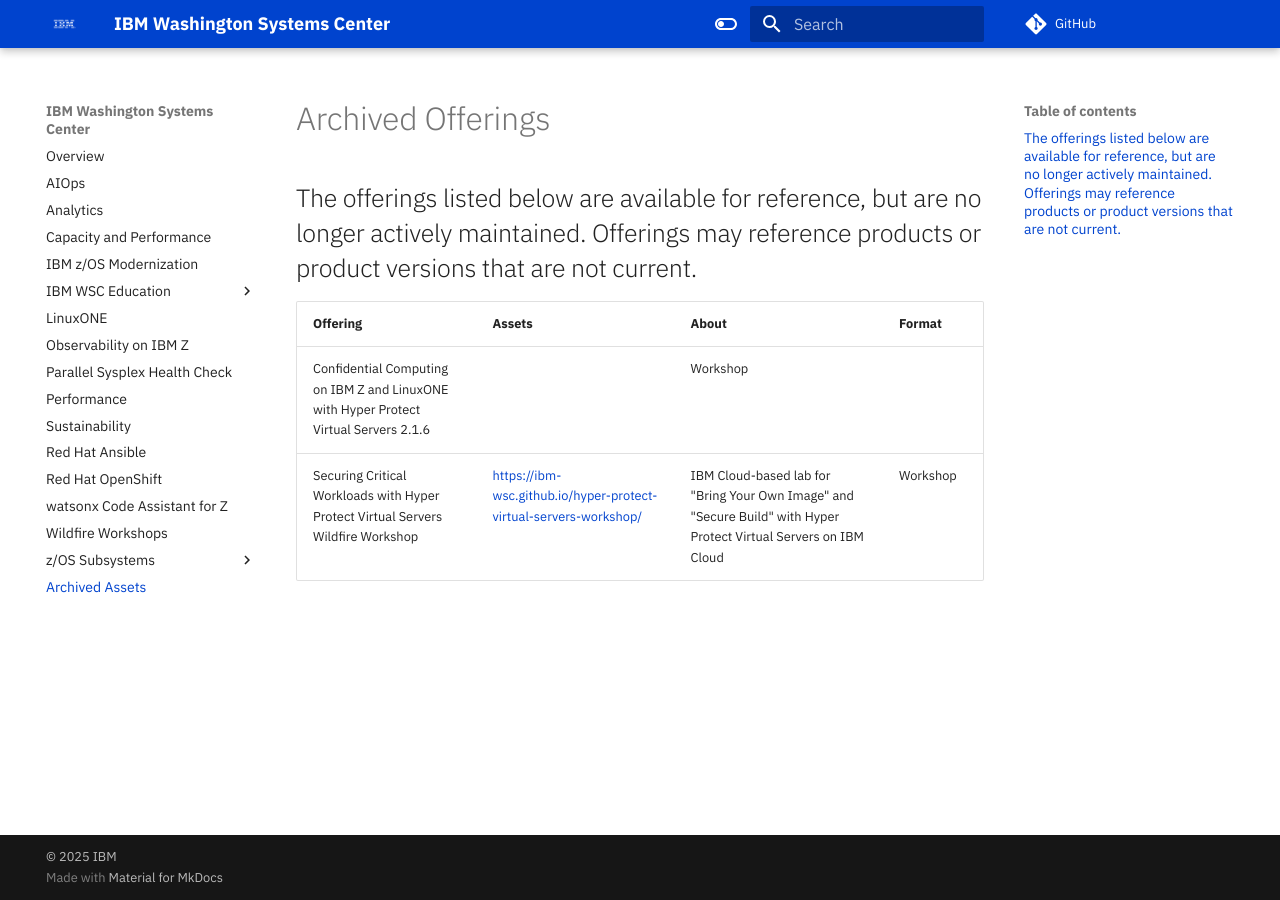
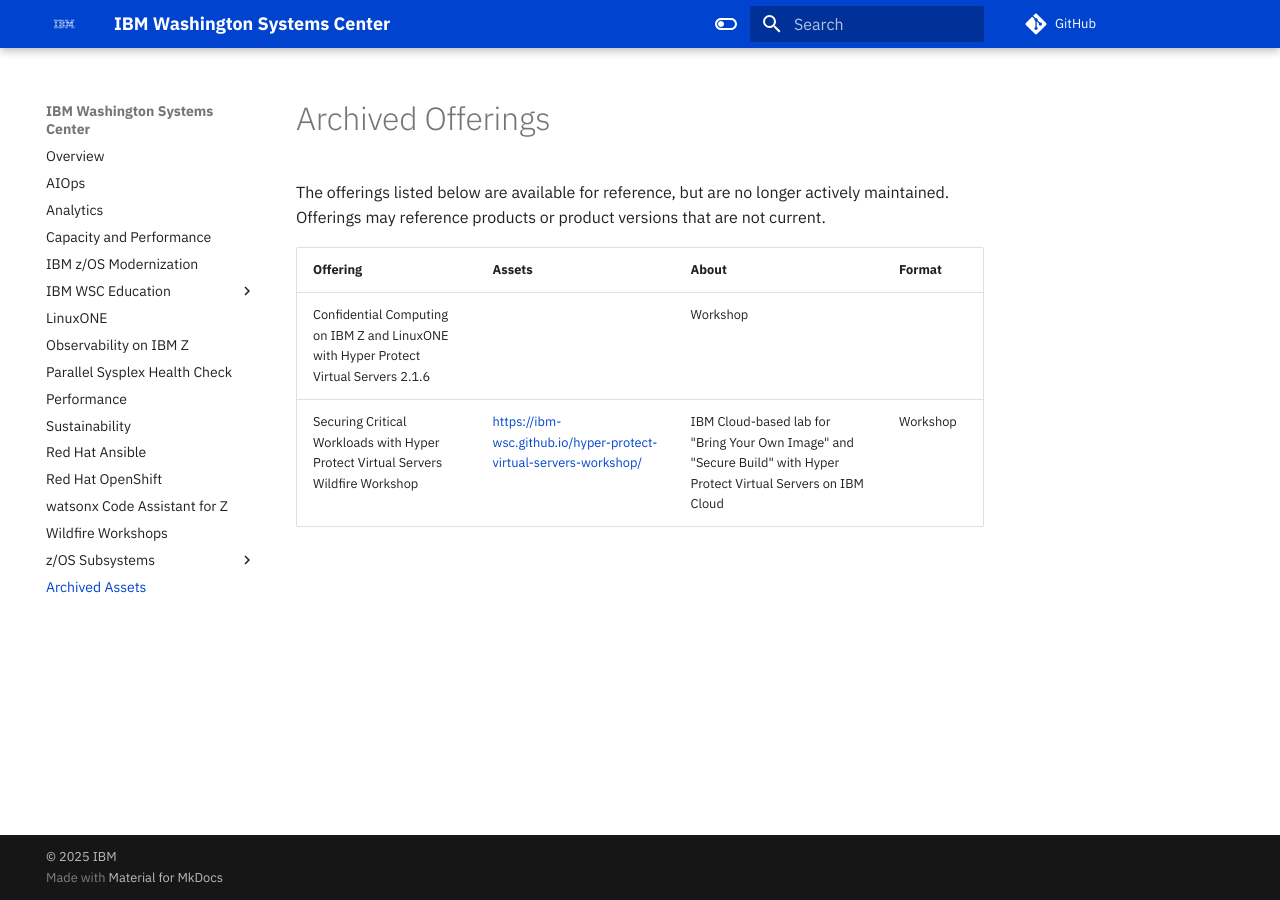
Before and after one commit to ibm-wsc/website, an MkDocs documentation site: the page built from docs/archived.md, in a window 1280 px wide. Built offline with MkDocs 1.6.1 and Material for MkDocs 9.7.7, drawn with Linux system fonts in a browser that asks for light colours.

```diff
--- a/docs/archived.md
+++ b/docs/archived.md
@@ -1,6 +1,6 @@
 # Archived Offerings
 
-## The offerings listed below are available for reference, but are no longer actively maintained. Offerings may reference products or product versions that are not current.
+The offerings listed below are available for reference, but are no longer actively maintained. Offerings may reference products or product versions that are not current.
 
 | Offering | Assets | About | Format |
 | -------- | ------- | ------- | ------ |
--- a/mkdocs.yml
+++ b/mkdocs.yml
@@ -9,7 +9,7 @@ nav:
     - IBM Z Explore: education/zxplore.md
     - Mainframe Skills Depot: education/msd.md
   - LinuxONE: linuxONE.md
-  - Observability on IBM Z: Observability.md
+  - Observability on IBM Z: observability.md
   - Parallel Sysplex Health Check: healthcheck.md
   - Performance: performance.md
   - Sustainability: sustainability.md
```
